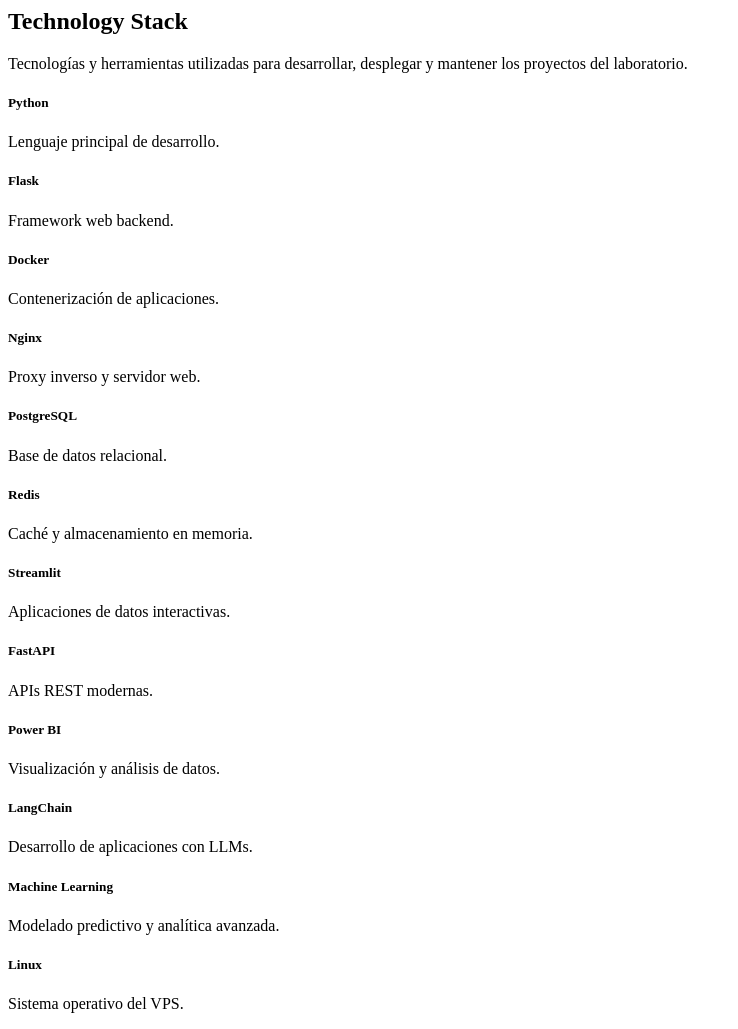
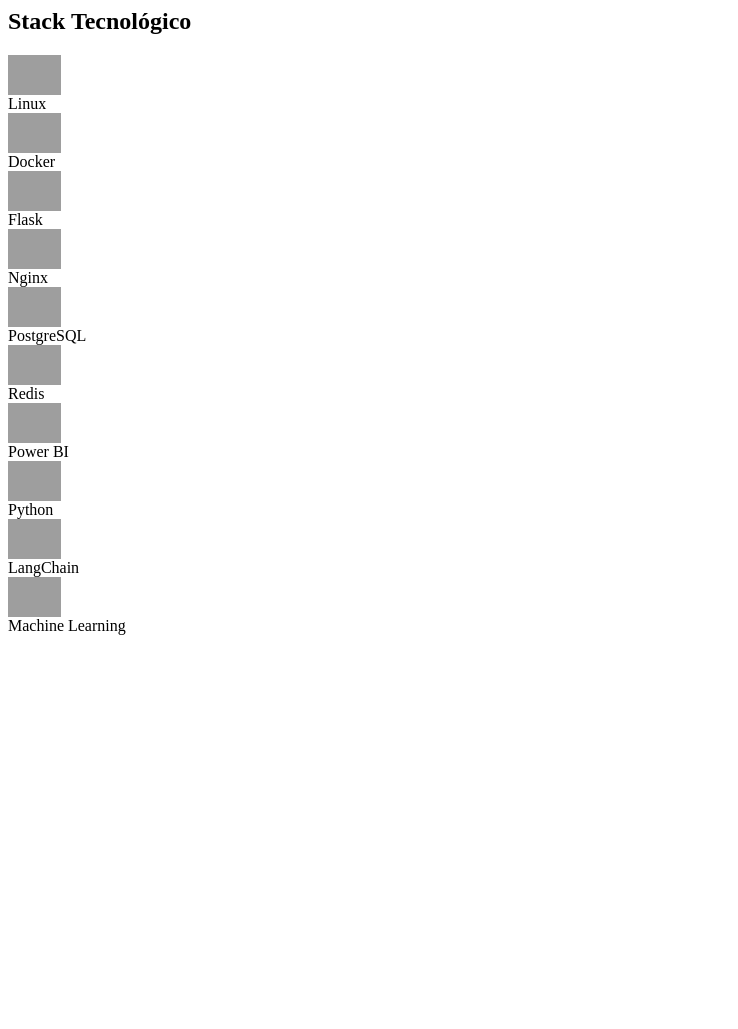
Before and after one commit to fer78/projects-portal, a Flask app: template app/templates/components/tech_stack.html in a window 1280 px wide. Shown: the whole page, without its empty margins (0-738 px from the left). After the commit the page ends 635 px from the top, so only its background shows below. Run offline with Flask 3, Linux system fonts and the light colour scheme; the template is opened without the code that fills it, so the values that code supplies are empty; grey boxes are pictures that could not be loaded.

Commit message:
tech_stack

```diff
--- a/app/templates/components/tech_stack.html
+++ b/app/templates/components/tech_stack.html
@@ -3,160 +3,128 @@
 
         <!-- Encabezado de la sección -->
         <div class="text-center mb-5">
-            <h2 class="fw-bold">Technology Stack</h2>
-            <p class="text-muted">
-                Tecnologías y herramientas utilizadas para desarrollar,
-                desplegar y mantener los proyectos del laboratorio.
-            </p>
+            <h2 class="fw-bold">Stack Tecnológico</h2>
         </div>
 
+        <!-- Contenedor principal -->
+        <div class="card border-0 shadow-sm">
+            <div class="card-body py-4">
+
                 <!-- Grid de tecnologías -->
-        <div class="row g-4 text-center">
+                <div class="row row-cols-2 row-cols-md-3 row-cols-lg-5 g-4 text-center">
 
-            <!-- Python -->
-            <div class="col-6 col-md-4 col-lg-3">
-                <div class="card h-100 shadow-sm border-0">
-                    <div class="card-body">
-                        <h5 class="fw-bold mb-2">Python</h5>
-                        <p class="text-muted small mb-0">
-                            Lenguaje principal de desarrollo.
-                        </p>
+                    <!-- Linux -->
+                    <div class="col">
+                        <img
+                            src="{{ url_for('static', filename='img/tech/linux.png') }}"
+                            alt="Linux"
+                            class="img-fluid mb-2"
+                            style="height: 40px;"
+                        >
+                        <div class="small fw-medium">Linux</div>
                     </div>
-                </div>
+
+                    <!-- Docker -->
+                    <div class="col">
+                        <img
+                            src="{{ url_for('static', filename='img/tech/docker.png') }}"
+                            alt="Docker"
+                            class="img-fluid mb-2"
+                            style="height: 40px;"
+                        >
+                        <div class="small fw-medium">Docker</div>
                     </div>
 
                     <!-- Flask -->
-            <div class="col-6 col-md-4 col-lg-3">
-                <div class="card h-100 shadow-sm border-0">
-                    <div class="card-body">
-                        <h5 class="fw-bold mb-2">Flask</h5>
-                        <p class="text-muted small mb-0">
-                            Framework web backend.
-                        </p>
-                    </div>
-                </div>
-            </div>
-
-            <!-- Docker -->
-            <div class="col-6 col-md-4 col-lg-3">
-                <div class="card h-100 shadow-sm border-0">
-                    <div class="card-body">
-                        <h5 class="fw-bold mb-2">Docker</h5>
-                        <p class="text-muted small mb-0">
-                            Contenerización de aplicaciones.
-                        </p>
-                    </div>
-                </div>
+                    <div class="col">
+                        <img
+                            src="{{ url_for('static', filename='img/tech/flask.png') }}"
+                            alt="Flask"
+                            class="img-fluid mb-2"
+                            style="height: 40px;"
+                        >
+                        <div class="small fw-medium">Flask</div>
                     </div>
 
                     <!-- Nginx -->
-            <div class="col-6 col-md-4 col-lg-3">
-                <div class="card h-100 shadow-sm border-0">
-                    <div class="card-body">
-                        <h5 class="fw-bold mb-2">Nginx</h5>
-                        <p class="text-muted small mb-0">
-                            Proxy inverso y servidor web.
-                        </p>
-                    </div>
-                </div>
+                    <div class="col">
+                        <img
+                            src="{{ url_for('static', filename='img/tech/nginx.png') }}"
+                            alt="Nginx"
+                            class="img-fluid mb-2"
+                            style="height: 40px;"
+                        >
+                        <div class="small fw-medium">Nginx</div>
                     </div>
 
                     <!-- PostgreSQL -->
-            <div class="col-6 col-md-4 col-lg-3">
-                <div class="card h-100 shadow-sm border-0">
-                    <div class="card-body">
-                        <h5 class="fw-bold mb-2">PostgreSQL</h5>
-                        <p class="text-muted small mb-0">
-                            Base de datos relacional.
-                        </p>
-                    </div>
-                </div>
+                    <div class="col">
+                        <img
+                            src="{{ url_for('static', filename='img/tech/postgresql.png') }}"
+                            alt="PostgreSQL"
+                            class="img-fluid mb-2"
+                            style="height: 40px;"
+                        >
+                        <div class="small fw-medium">PostgreSQL</div>
                     </div>
 
                     <!-- Redis -->
-            <div class="col-6 col-md-4 col-lg-3">
-                <div class="card h-100 shadow-sm border-0">
-                    <div class="card-body">
-                        <h5 class="fw-bold mb-2">Redis</h5>
-                        <p class="text-muted small mb-0">
-                            Caché y almacenamiento en memoria.
-                        </p>
-                    </div>
-                </div>
-            </div>
-
-            <!-- Streamlit -->
-            <div class="col-6 col-md-4 col-lg-3">
-                <div class="card h-100 shadow-sm border-0">
-                    <div class="card-body">
-                        <h5 class="fw-bold mb-2">Streamlit</h5>
-                        <p class="text-muted small mb-0">
-                            Aplicaciones de datos interactivas.
-                        </p>
-                    </div>
-                </div>
-            </div>
-
-            <!-- FastAPI -->
-            <div class="col-6 col-md-4 col-lg-3">
-                <div class="card h-100 shadow-sm border-0">
-                    <div class="card-body">
-                        <h5 class="fw-bold mb-2">FastAPI</h5>
-                        <p class="text-muted small mb-0">
-                            APIs REST modernas.
-                        </p>
-                    </div>
-                </div>
+                    <div class="col">
+                        <img
+                            src="{{ url_for('static', filename='img/tech/redis.png') }}"
+                            alt="Redis"
+                            class="img-fluid mb-2"
+                            style="height: 40px;"
+                        >
+                        <div class="small fw-medium">Redis</div>
                     </div>
 
                     <!-- Power BI -->
-            <div class="col-6 col-md-4 col-lg-3">
-                <div class="card h-100 shadow-sm border-0">
-                    <div class="card-body">
-                        <h5 class="fw-bold mb-2">Power BI</h5>
-                        <p class="text-muted small mb-0">
-                            Visualización y análisis de datos.
-                        </p>
+                    <div class="col">
+                        <img
+                            src="{{ url_for('static', filename='img/tech/powerbi.png') }}"
+                            alt="Power BI"
+                            class="img-fluid mb-2"
+                            style="height: 40px;"
+                        >
+                        <div class="small fw-medium">Power BI</div>
                     </div>
-                </div>
+
+                    <!-- Python -->
+                    <div class="col">
+                        <img
+                            src="{{ url_for('static', filename='img/tech/python.png') }}"
+                            alt="Python"
+                            class="img-fluid mb-2"
+                            style="height: 40px;"
+                        >
+                        <div class="small fw-medium">Python</div>
                     </div>
 
                     <!-- LangChain -->
-            <div class="col-6 col-md-4 col-lg-3">
-                <div class="card h-100 shadow-sm border-0">
-                    <div class="card-body">
-                        <h5 class="fw-bold mb-2">LangChain</h5>
-                        <p class="text-muted small mb-0">
-                            Desarrollo de aplicaciones con LLMs.
-                        </p>
-                    </div>
-                </div>
+                    <div class="col">
+                        <img
+                            src="{{ url_for('static', filename='img/tech/langchain.png') }}"
+                            alt="LangChain"
+                            class="img-fluid mb-2"
+                            style="height: 40px;"
+                        >
+                        <div class="small fw-medium">LangChain</div>
                     </div>
 
                     <!-- Machine Learning -->
-            <div class="col-6 col-md-4 col-lg-3">
-                <div class="card h-100 shadow-sm border-0">
-                    <div class="card-body">
-                        <h5 class="fw-bold mb-2">Machine Learning</h5>
-                        <p class="text-muted small mb-0">
-                            Modelado predictivo y analítica avanzada.
-                        </p>
-                    </div>
-                </div>
-            </div>
-
-            <!-- Linux -->
-            <div class="col-6 col-md-4 col-lg-3">
-                <div class="card h-100 shadow-sm border-0">
-                    <div class="card-body">
-                        <h5 class="fw-bold mb-2">Linux</h5>
-                        <p class="text-muted small mb-0">
-                            Sistema operativo del VPS.
-                        </p>
-                    </div>
-                </div>
+                    <div class="col">
+                        <img
+                            src="{{ url_for('static', filename='img/tech/machine-learning.png') }}"
+                            alt="Machine Learning"
+                            class="img-fluid mb-2"
+                            style="height: 40px;"
+                        >
+                        <div class="small fw-medium">Machine Learning</div>
                     </div>
 
                 </div>
             </div>
+        </div>
+    </div>
 </section>
```
Lines whose indentation alone changed are shown as unchanged.
